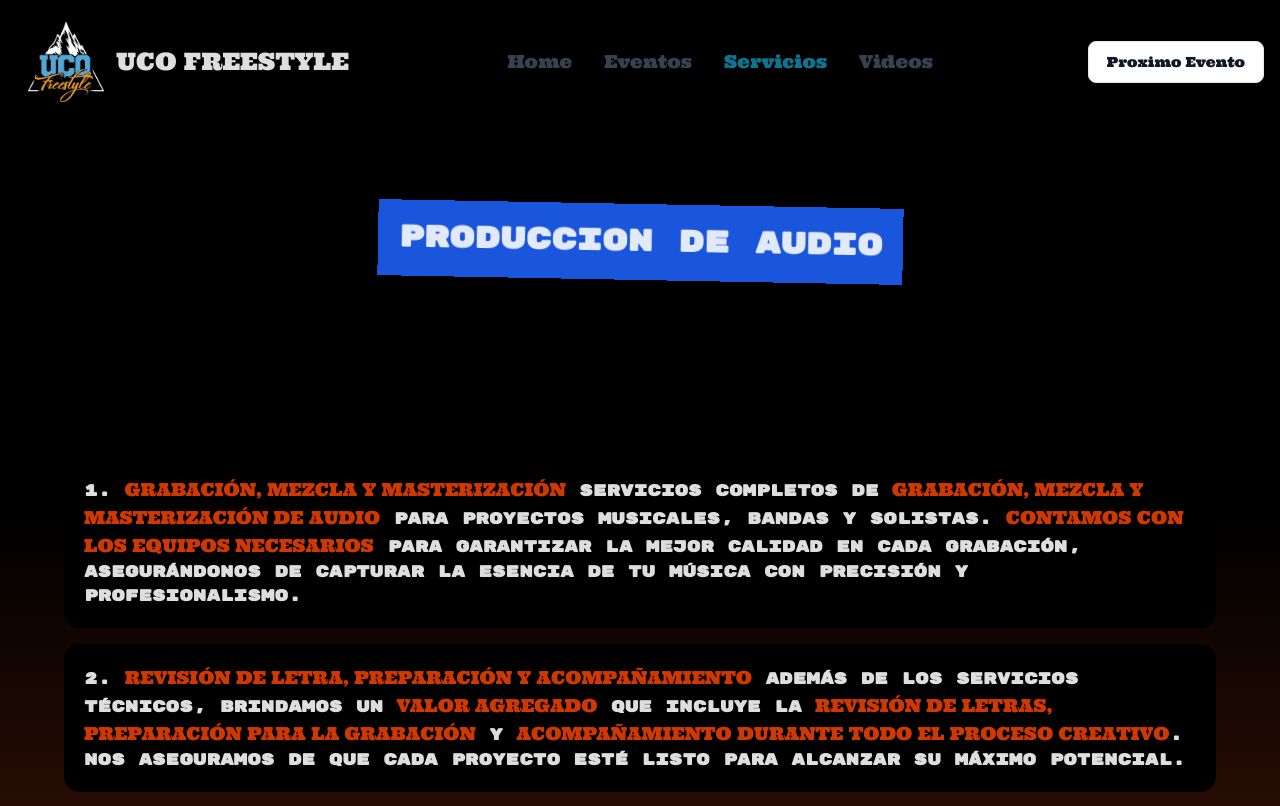
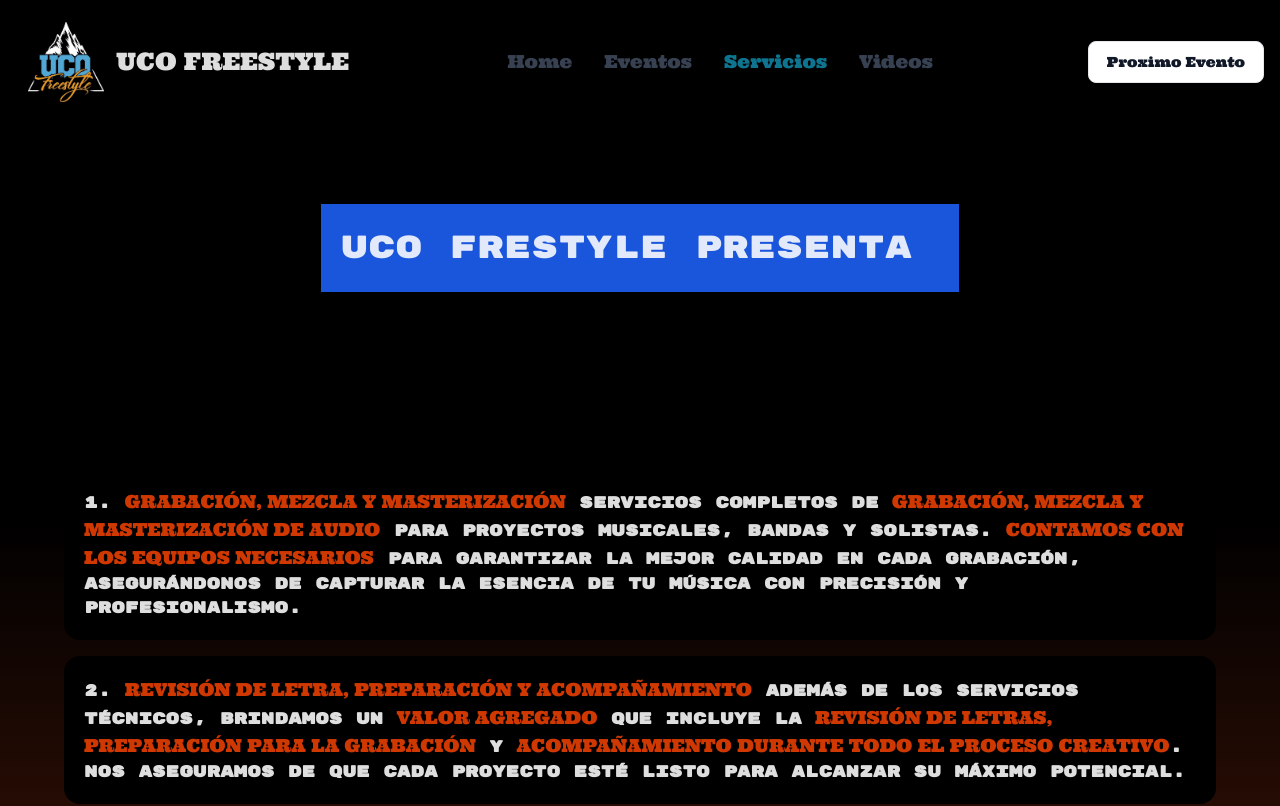
Before and after one commit to fracki1010/uco-frestyle-2, a React (Vite) app: page /services/2/package/7 in a window 1280 px wide. Shown: the top 806 px of the page. Built offline with nearby package versions, Linux system fonts and the light colour scheme; a web font is replaced by a local one.

Commit message:
modified: packages

```diff
--- a/src/screens/Package.jsx
+++ b/src/screens/Package.jsx
@@ -3,6 +3,7 @@
 import { useParams } from "react-router-dom";
 
 import whatsapp from "../assets/whatsapp.png";
+import { TypeAnimation } from "react-type-animation";
 
 // eslint-disable-next-line react/prop-types
 export const Package = () => {
@@ -32,9 +33,26 @@
     <>
       <section className=" rubik-mono-one-regular">
         <div className=" flex justify-center">
-          <h1 className=" bg-blue-700 text-3xl font-bold text-center m-20 animate-wiggle max-w-fit p-5">
+          {/* <h1 className=" bg-blue-700 text-3xl font-bold text-center m-20 animate-wiggle max-w-fit p-5">
             {dataPackageId.title}
-          </h1>
+          </h1> */}
+          <div className="m-20  max-w-fit p-5  bg-blue-700 ">
+            <TypeAnimation
+              sequence={[
+
+                dataPackageId.title,
+                2000,
+                'UCO FRESTYLE PRESENTA',
+                1000,
+                dataPackageId.title,
+                1000
+              ]}
+              wrapper="span"
+              speed={50}
+              style={{ fontSize: "2em", display: "inline-block" }}
+              repeat={Infinity}
+            />
+          </div>
         </div>
         {/* {dataPackage.length != 0
           ? <div className=" m-20 flex flex-wrap gap-10 justify-center">
```
